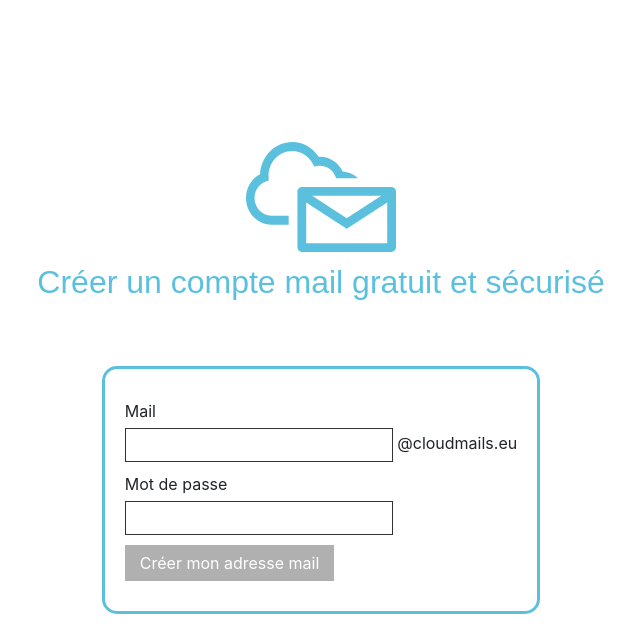
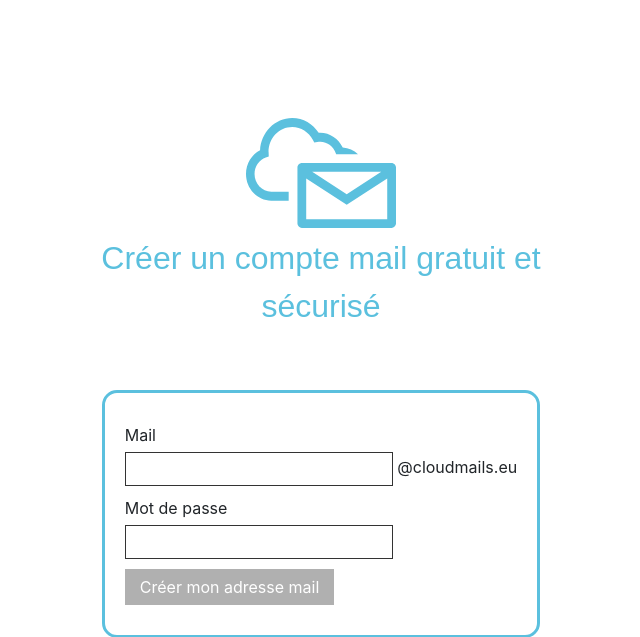
Before and after one commit to SkullMasher/cloudmails-web, a PHP site: page /templates/index.phtml in a window 1280 px wide. Shown: the top 637 px of the page, without its empty margins (319-959 px from the left). Run offline with PHP 8.4, Linux system fonts and the light colour scheme; data that the repository does not hold is empty; a stand-in replaces the project's code that opens the database connection.

Commit message:
:skull: Add constraint to site-tagline

```diff
--- a/public/css/style.css
+++ b/public/css/style.css
@@ -2825,6 +2825,10 @@ a.btn {
   fill: #5BC0DE;
 }
 
+.site-tagline {
+  max-width: 460px;
+}
+
 .form-newmail {
   border: 3px solid #5BC0DE;
   border-radius: 15px;
--- a/src/sass/_shame.scss
+++ b/src/sass/_shame.scss
@@ -49,6 +49,10 @@ a.btn {
     fill: $blue-300;
 
   }
+}
+
+.site-tagline {
+  max-width: 460px;
 }
 
 .form-newmail {
--- a/templates/index.phtml
+++ b/templates/index.phtml
@@ -12,7 +12,7 @@
     <main>
       <header class="box txtcenter site-hero">
         <picture class="site-logo"><?php echo file_get_contents('../public/img/logo.svg') ?></picture>
-        <h1>Créer un compte mail gratuit et sécurisé</h1>
+        <h1 class="site-tagline">Créer un compte mail gratuit et sécurisé</h1>
       </header>
       <div class="flex-center">
         <div class="form-newmail">
```
Also changed, not shown: public/css/style.map.css.
